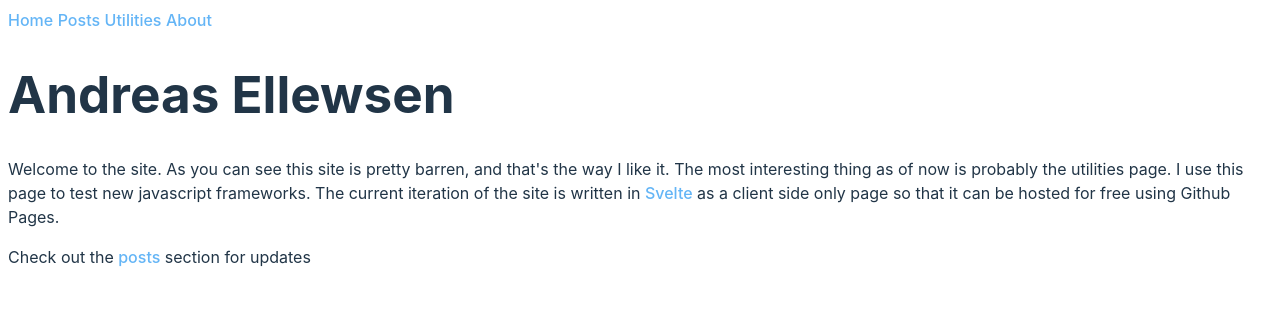
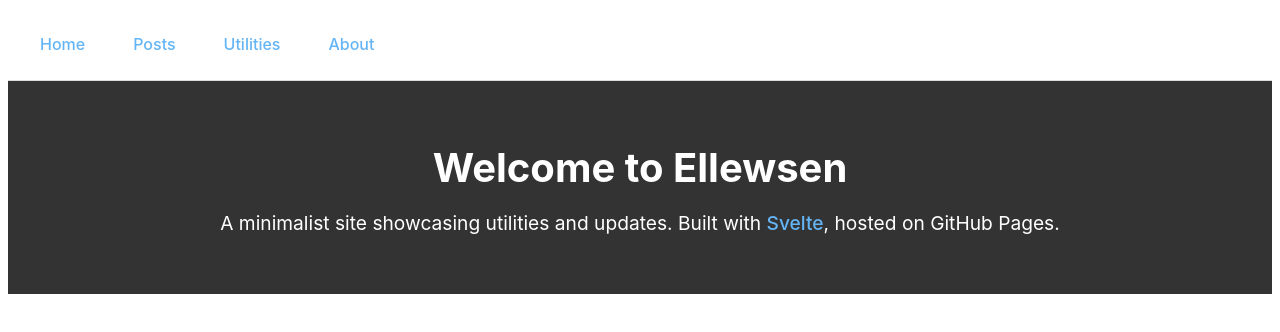
Before and after one commit to tellewsen/tellewsen.github.io, a SvelteKit app: page / in a window 1280 px wide. Shown: the top 332 px of the page. Built offline with nearby package versions, Linux system fonts and the light colour scheme.

Commit message:
Make layout nicer

```diff
--- /dev/null
+++ b/src/lib/Nav.svelte
@@ -0,0 +1,35 @@
+<script lang="ts">
+	export let active: string = '';
+</script>
+
+<nav class="nav">
+	<a href="/" class:active={active === '/'}>Home</a>
+	<a href="/posts" class:active={active === '/posts'}>Posts</a>
+	<a href="/utils" class:active={active === '/utils'}>Utilities</a>
+	<a href="/about" class:active={active === '/about'}>About</a>
+</nav>
+
+<style>
+	.nav {
+		display: flex;
+		gap: 1rem;
+		padding: 1rem;
+		border-bottom: 1px solid #ddd;
+	}
+
+	.nav a {
+		text-decoration: none;
+		padding: 0.5rem 1rem;
+		border-radius: 4px;
+		transition: background-color 0.3s;
+	}
+
+	.nav a:hover {
+		background-color: #e0e0e0;
+	}
+
+	.nav a.active {
+		background-color: #007acc;
+		color: white;
+	}
+</style>
--- a/src/lib/index.ts
+++ /dev/null
@@ -1 +0,0 @@
-// place files you want to import through the `$lib` alias in this folder.
--- a/src/routes/+layout.svelte
+++ b/src/routes/+layout.svelte
@@ -1,16 +1,6 @@
-<nav class="nav">
-	<a href="/">Home</a>
-	<a href="/posts">Posts</a>
-	<a href="/utils">Utilities</a>
-	<a href="/about">About</a>
-</nav>
+<script lang="ts">
+	import Nav from '$lib/Nav.svelte';
+</script>
 
+<Nav />
 <slot />
-
-<style>
-	.nav {
-		width: 100%;
-		align-items: left;
-		margin: auto;
-	}
-</style>
--- a/src/routes/+page.svelte
+++ b/src/routes/+page.svelte
@@ -1,13 +1,28 @@
-<title>Ellewsen</title>
-<div>
-	<h1>Andreas Ellewsen</h1>
-	<p>
-		Welcome to the site. As you can see this site is pretty barren, and that's the way I like it.
-		The most interesting thing as of now is probably the utilities page. I use this page to test new
-		javascript frameworks. The current iteration of the site is written in <a
-			href="https://svelte.dev/"
-			target="_blank">Svelte</a
-		> as a client side only page so that it can be hosted for free using Github Pages.
-	</p>
-	<p>Check out the <a href="/posts">posts</a> section for updates</p>
-</div>
+<main>
+	<section class="hero">
+		<h1>Welcome to Ellewsen</h1>
+		<p>
+			A minimalist site showcasing utilities and updates. Built with
+			<a href="https://svelte.dev/" target="_blank">Svelte</a>, hosted on GitHub Pages.
+		</p>
+	</section>
+</main>
+
+<style>
+	.hero {
+		text-align: center;
+		padding: 2rem;
+		background: #333;
+		color: #fff;
+	}
+
+	.hero h1 {
+		font-size: 2.5rem;
+		margin-bottom: 1rem;
+	}
+
+	.hero p {
+		font-size: 1.2rem;
+		margin-bottom: 1.5rem;
+	}
+</style>
```
